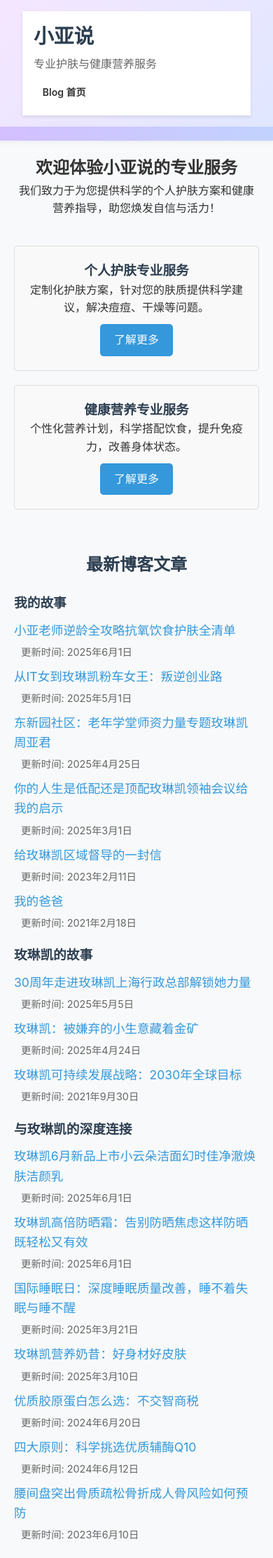
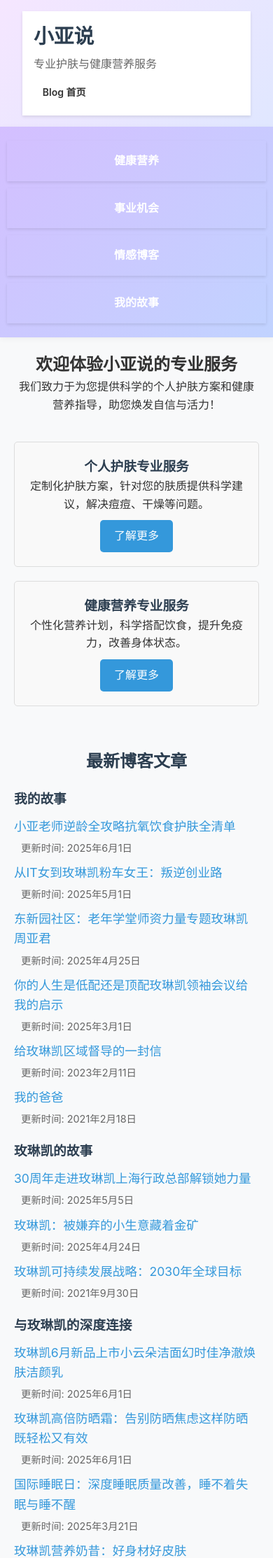
Before and after one commit to xiaoyarap/blog, a Jekyll site: the page built from index.html, in a window 390 px wide. Shown: the top 2226 px of the page at 70% size. Built offline with Jekyll 4.4.1, drawn with Linux system fonts in a browser that asks for light colours.

```diff
--- a/index.html
+++ b/index.html
@@ -137,7 +137,11 @@
         background: linear-gradient(135deg, #d4bfff 0%, #c1d3ff 100%);
         padding: 10px 10px; /* 保证有内边距 */
       }
-
+      nav a {
+        display: block;
+        margin: 10px 0;
+        text-align: center;
+      }
       footer {
         position: relative;
       }
@@ -167,17 +171,6 @@
         border-radius: 1px;
       }
 
-      nav a {
-        display: none; /* 如果你希望移动端只显示 menu-icon */
-      }
-
-      .drawer {
-        display: none;
-      }
-
-      .drawer.active {
-        display: block;
-      }
     }
   </style>
 </head>
```
